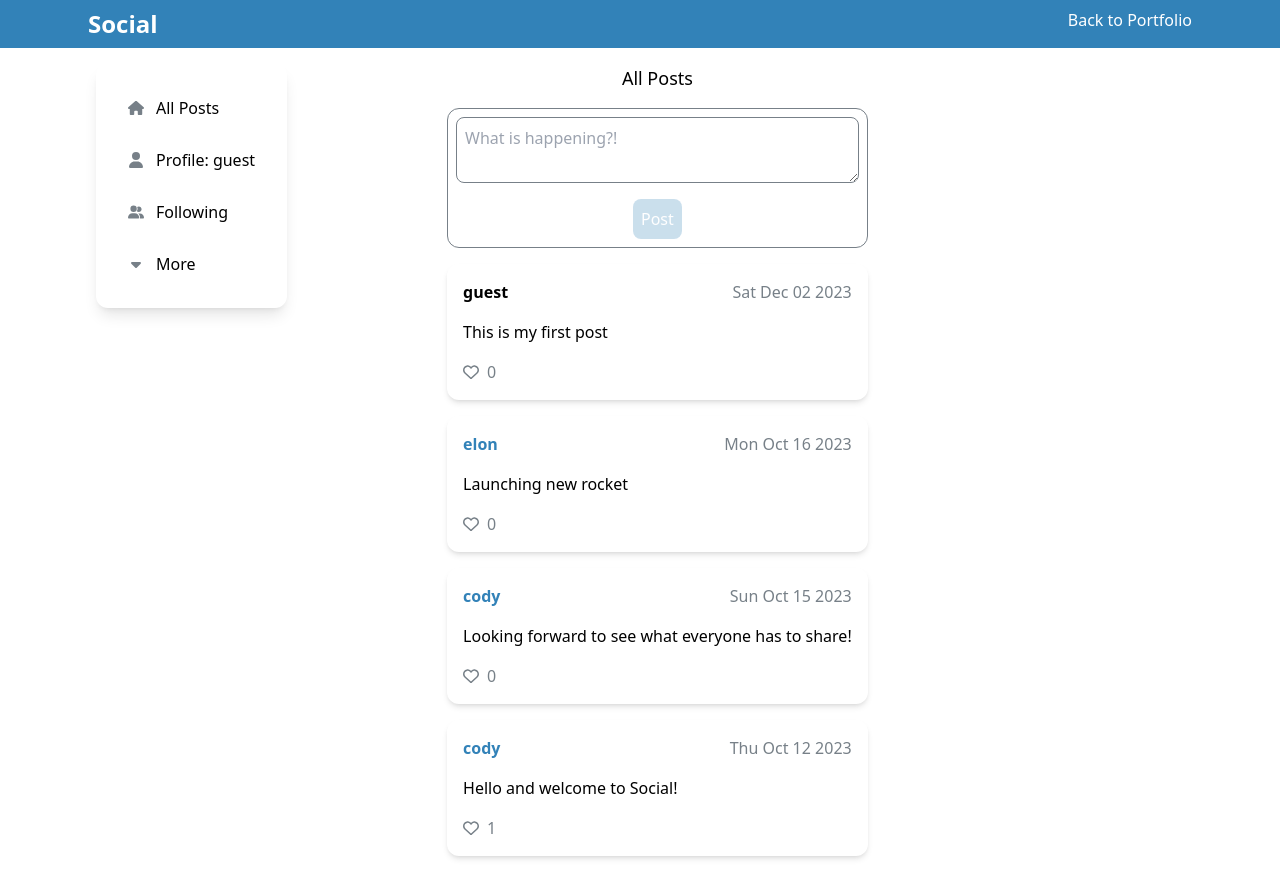
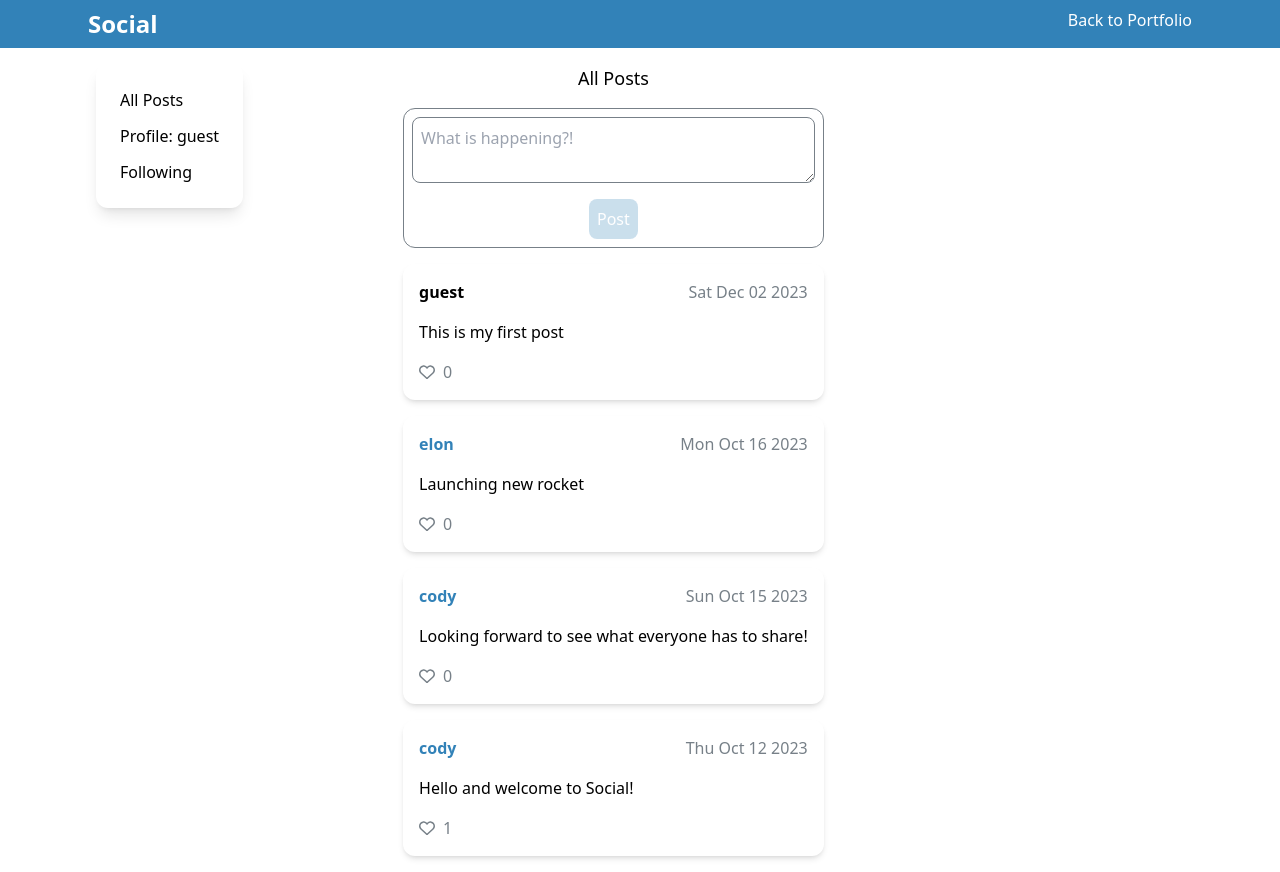
Before and after one commit to Cody06/Portfolio, a Next.js app: page /social in a window 1280 px wide. Built offline with nearby package versions, Linux system fonts and the light colour scheme.

Commit message:
Create default pages

```diff
--- /dev/null
+++ b/src/app/social/following/page.tsx
@@ -0,0 +1,3 @@
+export default function Page() {
+    return <div>Following page</div>;
+}
--- /dev/null
+++ b/src/app/social/layout.tsx
@@ -0,0 +1,21 @@
+import Nav from '@/components/projects/Social/components/Nav';
+import Link from 'next/link';
+
+export default function Layout({ children }: { children: React.ReactNode }) {
+    return (
+        <body>
+            <header className="bg-blue-100">
+                <div className="flex justify-between p-2 text-white max-w-[70rem] mx-auto">
+                    <span className="text-2xl font-bold">Social</span>
+                    <Link href="/" className="hover:text-orange-100">
+                        Back to Portfolio
+                    </Link>
+                </div>
+            </header>
+            <div className="flex flex-col md:flex-row p-4 gap-x-40 max-w-[70rem] mx-auto">
+                <Nav />
+                {children}
+            </div>
+        </body>
+    );
+}
--- a/src/app/social/page.tsx
+++ b/src/app/social/page.tsx
@@ -7,9 +7,5 @@ export const metadata: Metadata = {
 };
 
 export default function Page() {
-    return (
-        <body>
-            <Social />
-        </body>
-    );
+    return <Social />;
 }
--- /dev/null
+++ b/src/app/social/profile/page.tsx
@@ -0,0 +1,3 @@
+export default function Page() {
+    return <div>Profile page</div>;
+}
--- a/src/components/projects/Social/components/Nav.tsx
+++ b/src/components/projects/Social/components/Nav.tsx
@@ -1,3 +1,5 @@
+'use client';
+
 import { FontAwesomeIcon } from '@fortawesome/react-fontawesome';
 import { faCaretDown, faHouse, faUser, faUserGroup } from '@fortawesome/free-solid-svg-icons';
 import useOutsideClick from '@/hooks/useOutsideClick';
@@ -7,8 +9,8 @@ import { Views } from '../types';
 import { loggedUserId } from '../data';
 
 type Props = {
-    setSelectedUser: Dispatch<SetStateAction<string>>;
-    setSelectedView: Dispatch<SetStateAction<Views>>;
+    setSelectedUser?: Dispatch<SetStateAction<string>>;
+    setSelectedView?: Dispatch<SetStateAction<Views>>;
 };
 
 export default function Nav({ setSelectedUser, setSelectedView }: Props) {
@@ -48,6 +50,24 @@ export default function Nav({ setSelectedUser, setSelectedView }: Props) {
         },
     ];
 
+    const navLinks = [
+        {
+            id: 'home',
+            name: 'All Posts',
+            href: '/social',
+        },
+        {
+            id: 'profile',
+            name: `Profile: ${loggedUserId}`,
+            href: '/social/profile',
+        },
+        {
+            id: 'following',
+            name: 'Following',
+            href: '/social/following',
+        },
+    ];
+
     const Dropdown = (
         <Link
             className="absolute p-2 overflow w-[5rem] md:w-full bg-white rounded-b-lg shadow-lg
@@ -61,7 +81,12 @@ export default function Nav({ setSelectedUser, setSelectedView }: Props) {
     return (
         <nav className="p-3 md:p-6 w-max h-max mx-auto md:mx-0 mb-6 rounded-xl shadow-lg whitespace-nowrap">
             <ul className="flex flex-row md:flex-col gap-y-3">
-                {buttons.map((button) => (
+                {navLinks.map((link) => (
+                    <li key={link.id}>
+                        <Link href={link.href}>{link.name}</Link>
+                    </li>
+                ))}
+                {/* {buttons.map((button) => (
                     <li ref={ref} key={button.id}>
                         <button
                             className={`w-full p-2 text-left rounded-lg
@@ -76,7 +101,7 @@ export default function Nav({ setSelectedUser, setSelectedView }: Props) {
                             <div className="relative">{isOpen && Dropdown}</div>
                         )}
                     </li>
-                ))}
+                ))} */}
             </ul>
         </nav>
     );
--- a/src/components/projects/Social/index.tsx
+++ b/src/components/projects/Social/index.tsx
@@ -192,22 +192,5 @@ export default function Social() {
         ),
     };
 
-    return (
-        <>
-            <header className="bg-blue-100">
-                <div className="flex justify-between p-2 text-white max-w-[70rem] mx-auto">
-                    <span className="text-2xl font-bold">Social</span>
-                    <Link href="/" className="hover:text-orange-100">
-                        Back to Portfolio
-                    </Link>
-                </div>
-            </header>
-
-            <div className="flex flex-col md:flex-row p-4 gap-x-40 max-w-[70rem] mx-auto">
-                <Nav setSelectedUser={setSelectedUser} setSelectedView={setSelectedView} />
-
-                {views[selectedView]}
-            </div>
-        </>
-    );
+    return <>{views[selectedView]}</>;
 }
```
